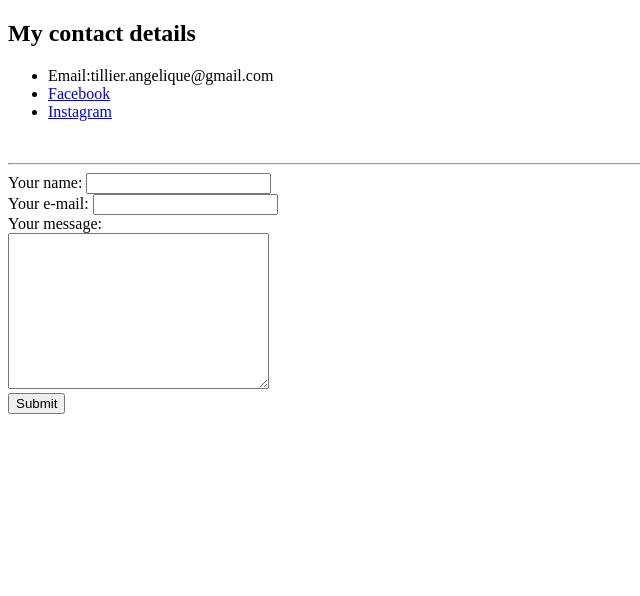
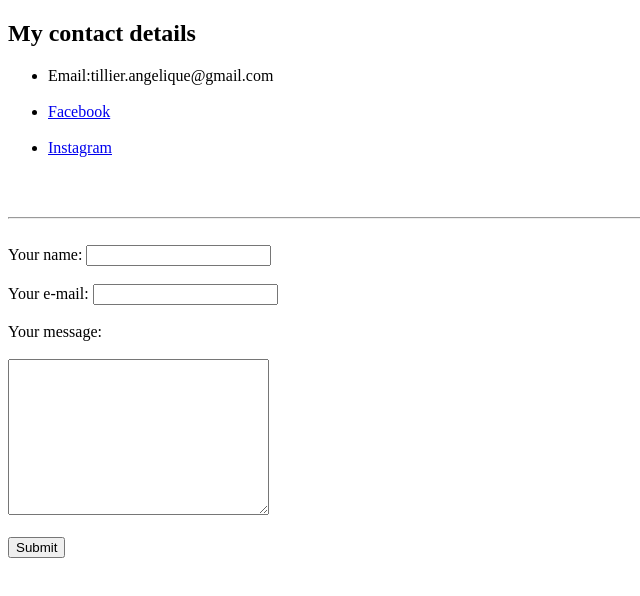
Before and after one commit to AngeliqueTillier/cv, a plain HTML site: page contact.html in a window 1280 px wide. Shown: the whole page, without its empty margins (0-640 px from the left). Drawn offline with Linux system fonts and the light colour scheme.

Commit message:
Update contact.html

```diff
--- a/contact.html
+++ b/contact.html
@@ -3,26 +3,35 @@
   <head>
     <meta charset="utf-8">
     <title>Contact me</title>
+    <link rel="stylesheet" href="css/styles.css">
   </head>
   <body>
     <h2>My contact details</h2>
     <ul>
       <li>Email:tillier.angelique@gmail.com</li>
+      <br>
       <li><a href="https://www.facebook.com/angelique.tillier">Facebook</a></li>
+      <br>
       <li><a href="https://www.instagram.com/angelontravel/?hl=fr">Instagram</a></li>
+      <br>
     </ul>
       <br>
       <hr>
       <form action="mailto:tillier.angelique@gmail.com" method="post" enctype="text/plain">
+        <br>
         <label>Your name:</label>
         <input type="text" name="yourname" value="">
+        <br>
         <br>
         <label>Your e-mail:</label>
         <input type="email" name="youremail" value="">
         <br>
+        <br>
         <label>Your message:</label>
         <br>
+        <br>
         <textarea name="yourmessage" rows="10" cols="30"></textarea>
+        <br>
         <br>
         <input type="submit" name="">
       </form>
```
